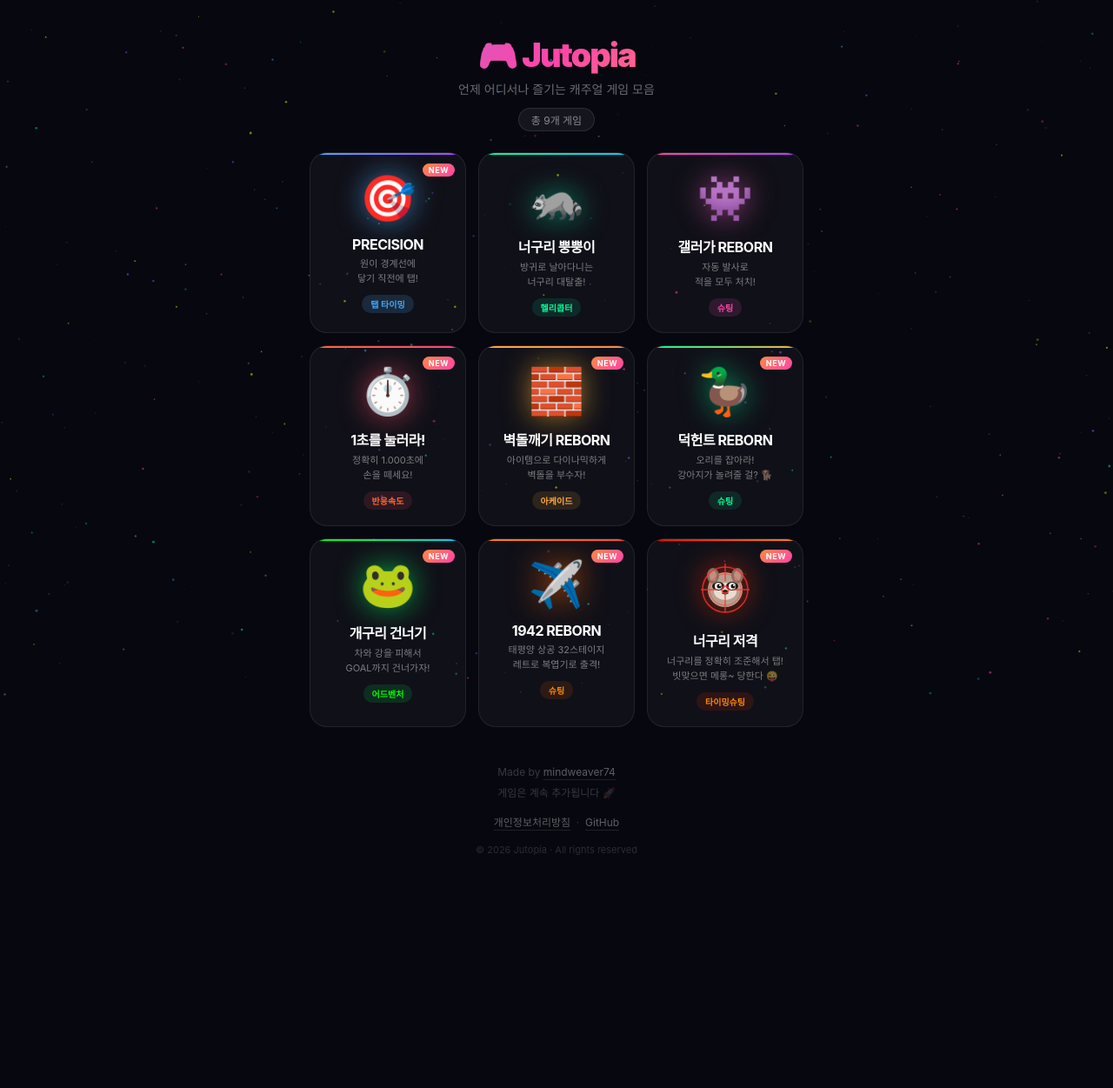
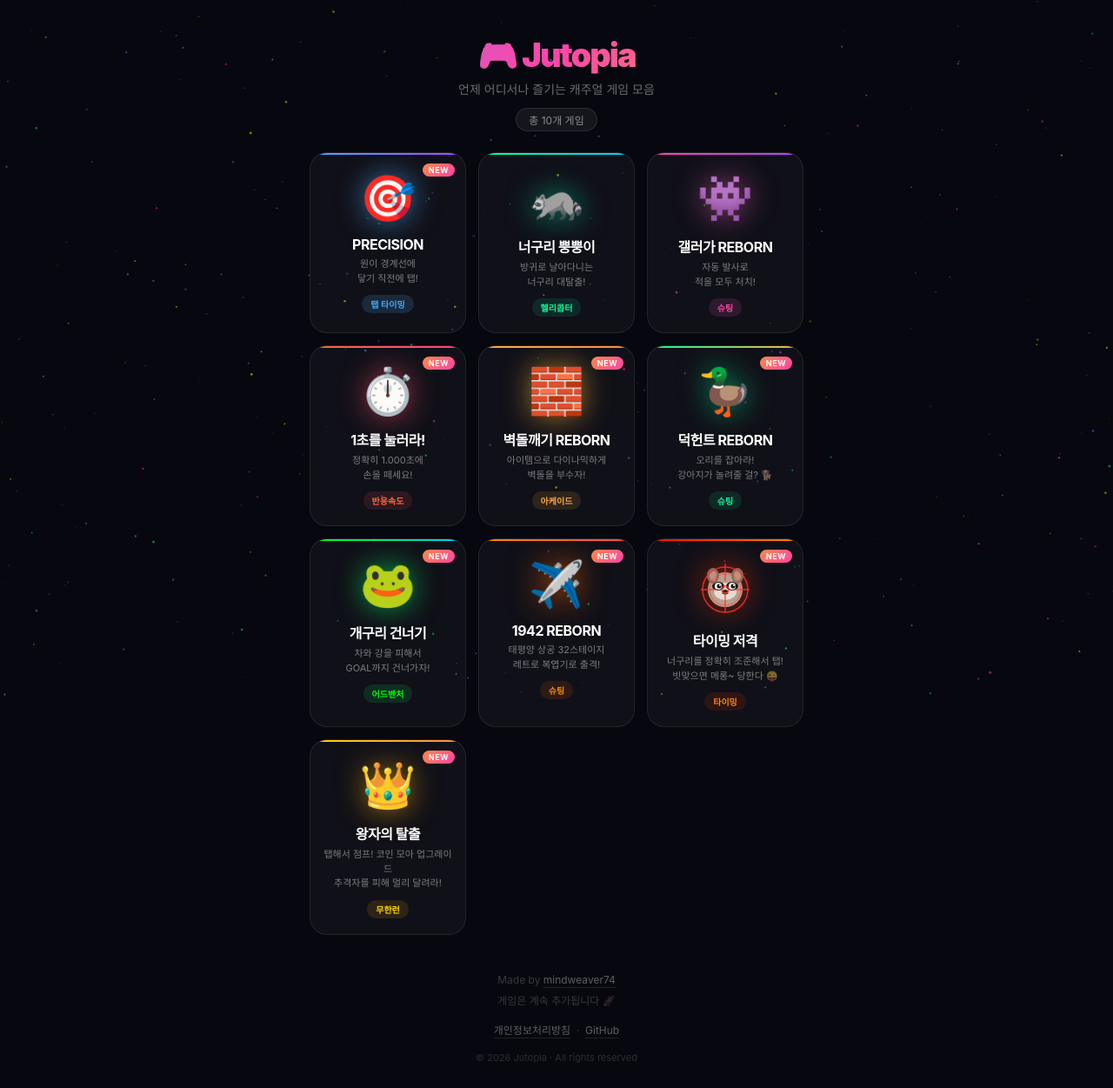
Before and after one commit to mindweaver74/Jutopia, a plain HTML site: page index.html in a window 1280 px wide. Shown: the whole page at 87% size. Before the commit the page ends 1012 px from the top, so only its background shows below. Drawn offline with Linux system fonts and the light colour scheme.

Commit message:
왕자의 탈출 추가

```diff
--- a/index.html
+++ b/index.html
@@ -158,7 +158,7 @@ html, body {
 <div id="header">
   <div id="header-title">🎮 Jutopia</div>
   <div id="header-sub">언제 어디서나 즐기는 캐주얼 게임 모음</div>
-  <div id="game-count">총 9개 게임</div>
+  <div id="game-count">총 10개 게임</div>
 </div>
 
 <div id="grid">
@@ -238,7 +238,7 @@ html, body {
 
   <!-- 8. 1942 REBORN -->
   <a class="card card-new"
-     href="https://mindweaver74.github.io/1942"
+     href="https://mindweaver74.github.io/1942-reborn"
      style="--accent:linear-gradient(90deg,#f80,#f44);--glow:rgba(255,100,0,0.6);--badge-bg:rgba(255,100,0,0.12);--badge-color:#f80;">
     <span class="card-emoji">✈️</span>
     <div class="card-name">1942 REBORN</div>
@@ -286,9 +286,20 @@ html, body {
         <line x1="36" y1="44" x2="36" y2="64" stroke="rgba(255,50,50,0.8)" stroke-width="1.5"/>
       </svg>
     </span>
-    <div class="card-name">너구리 저격</div>
+    <div class="card-name">타이밍 저격</div>
     <div class="card-desc">너구리를 정확히 조준해서 탭!<br>빗맞으면 메롱~ 당한다 😜</div>
-    <span class="card-badge">타이밍슈팅</span>
+    <span class="card-badge">타이밍</span>
+  </a>
+
+
+  <!-- 10. 왕자의 탈출 REBORN -->
+  <a class="card card-new"
+     href="https://mindweaver74.github.io/prince"
+     style="--accent:linear-gradient(90deg,#ffd700,#f84);--glow:rgba(255,180,0,0.6);--badge-bg:rgba(255,180,0,0.12);--badge-color:#ffd700;">
+    <span class="card-emoji">👑</span>
+    <div class="card-name">왕자의 탈출</div>
+    <div class="card-desc">탭해서 점프! 코인 모아 업그레이드<br>추격자를 피해 멀리 달려라!</div>
+    <span class="card-badge">무한런</span>
   </a>
 
 </div>
```
Also changed, not shown: 1 other file.
